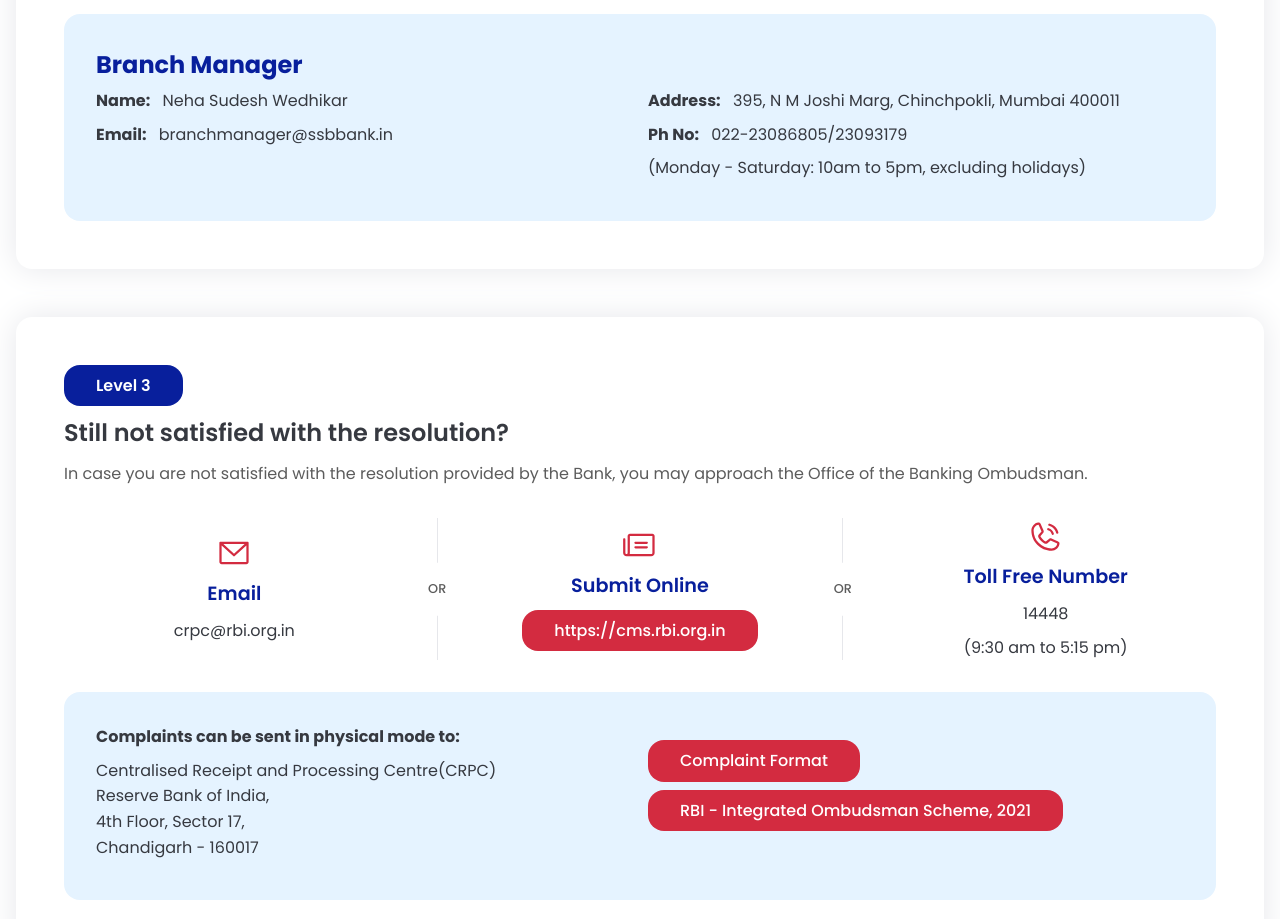
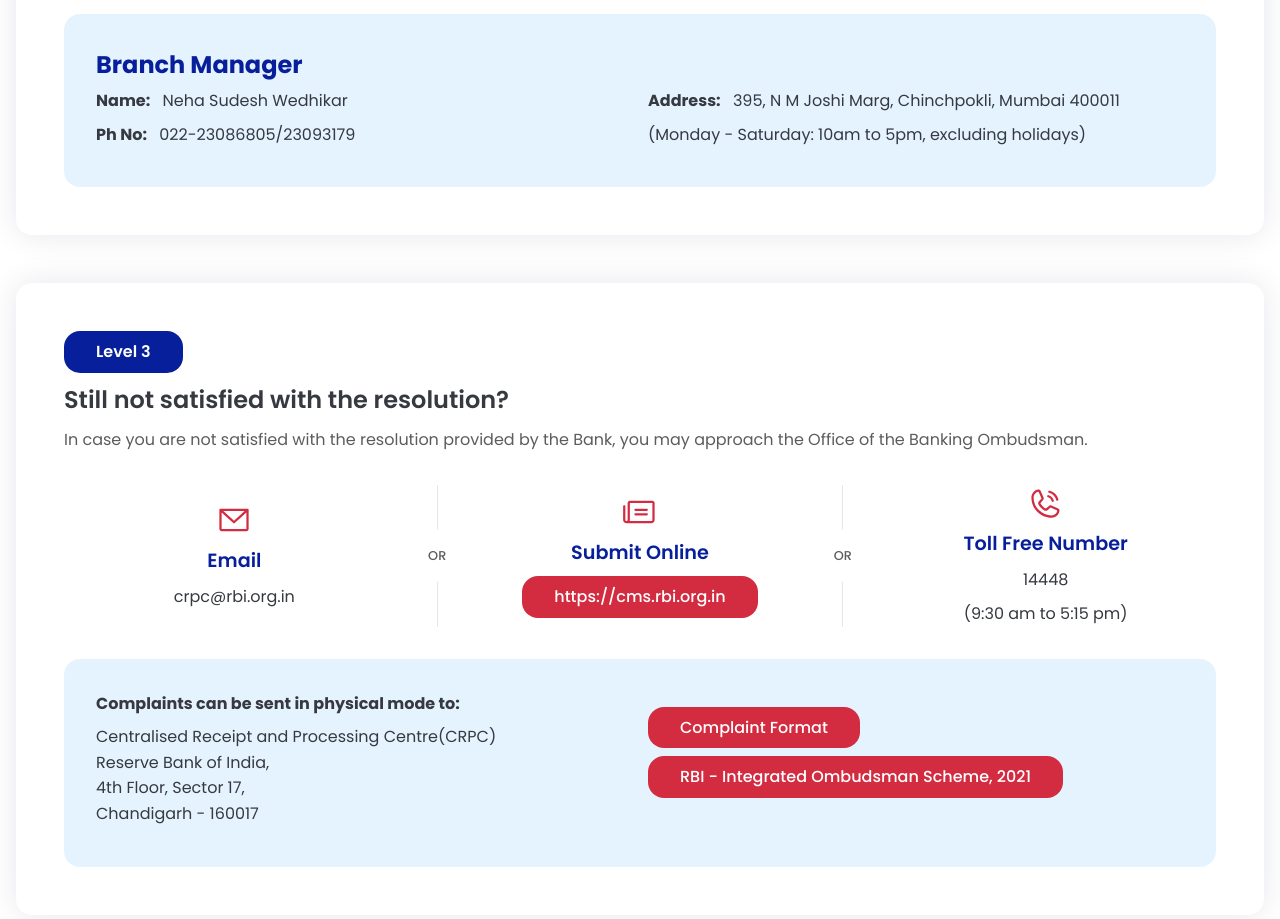
Before and after one commit to boldElixer/shalini-bank, a Next.js app: page /grievance-redressal in a window 1280 px wide. Shown: the part 900-1819 px from the top of the page. Built offline with nearby package versions, Linux system fonts and the light colour scheme.

Commit message:
BM email removed

```diff
--- a/src/app/grievance-redressal/page.jsx
+++ b/src/app/grievance-redressal/page.jsx
@@ -80,13 +80,10 @@
               <div className={styles.officerDetails}>
                 <div>
                   <div className={styles.detailRow}><strong>Name:</strong> Neha Sudesh Wedhikar</div>
-                  <div className={styles.detailRow}>
-                    <strong>Email:</strong> <a href="mailto:branchmanager@ssbbank.in">branchmanager@ssbbank.in</a>
-                  </div>
+                  <div className={styles.detailRow}><strong>Ph No:</strong> 022-23086805/23093179</div>
                 </div>
                 <div>
                    <div className={styles.detailRow}><strong>Address:</strong> 395, N M Joshi Marg, Chinchpokli, Mumbai 400011</div>
-                   <div className={styles.detailRow}><strong>Ph No:</strong> 022-23086805/23093179</div>
                    <div className={styles.detailRow}>
                      (Monday - Saturday: 10am to 5pm, excluding holidays)
                    </div>
```
